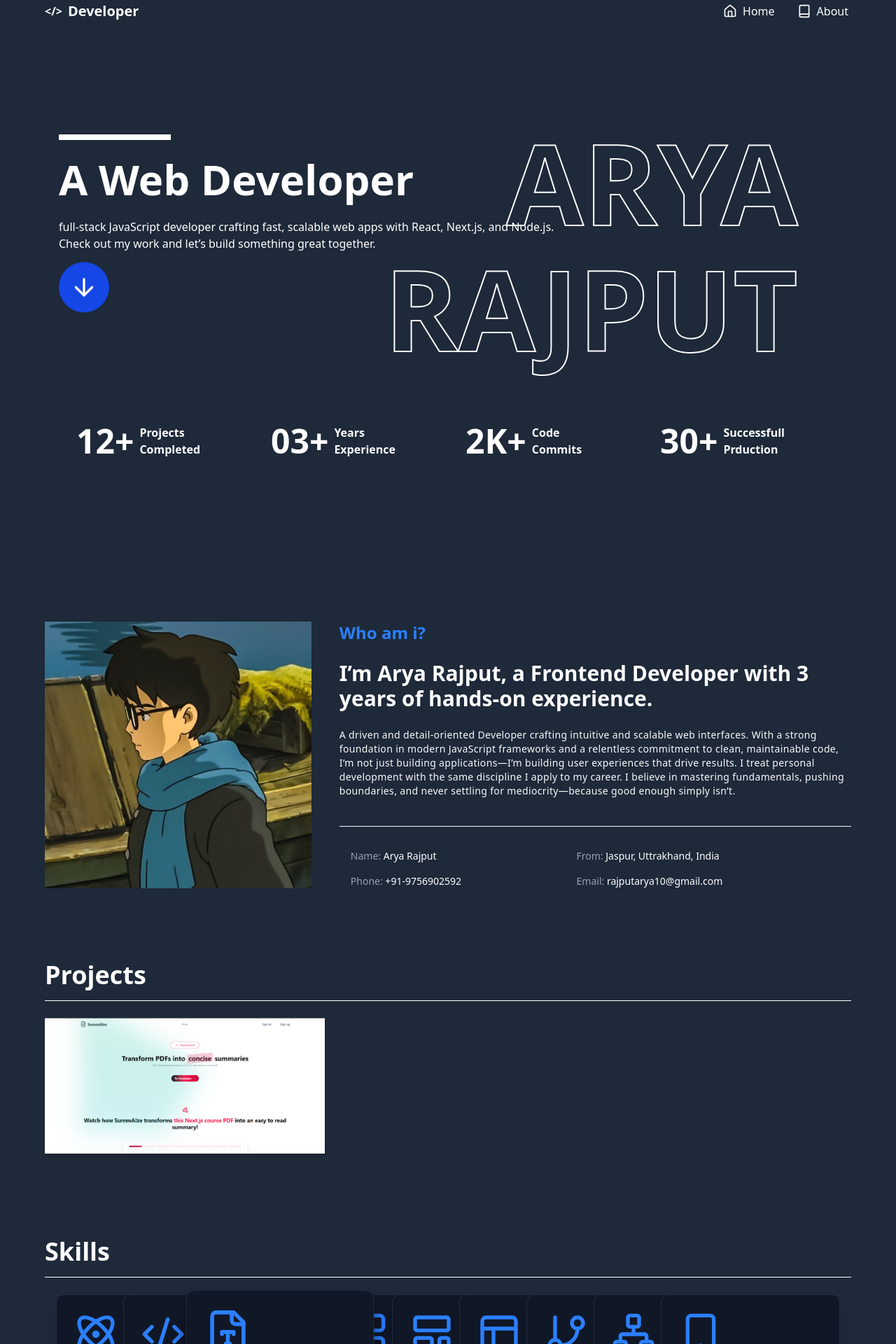
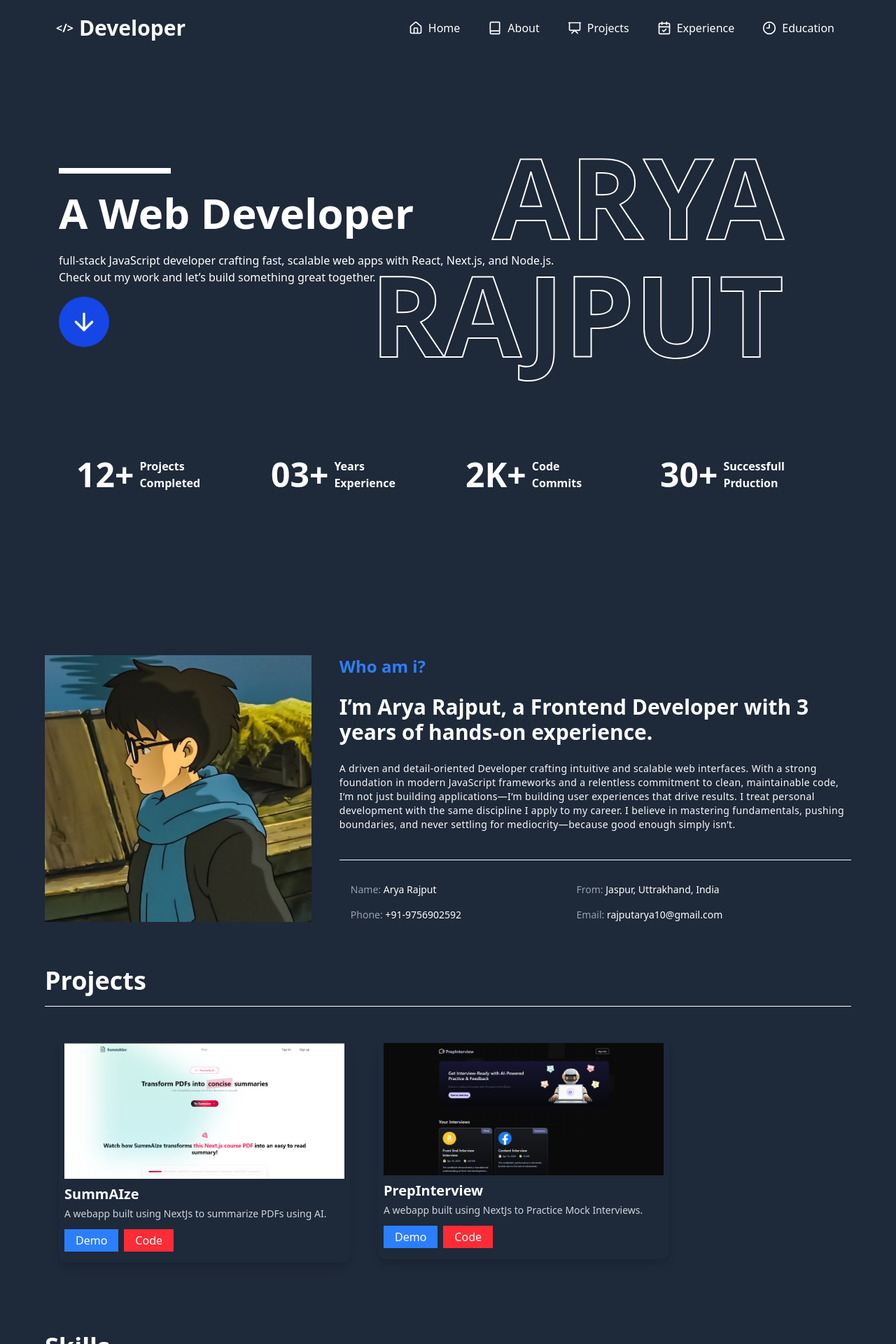
Before and after one commit to AryaRajput1/arya-rajput, a Next.js app: page / in a window 1280 px wide. Shown: the top 1920 px of the page at 70% size. Built offline with nearby package versions, Linux system fonts and the light colour scheme.

Commit message:
fix projects and navbar

```diff
--- a/src/app/components/education/Education.tsx
+++ b/src/app/components/education/Education.tsx
@@ -6,7 +6,7 @@ const Education = () => {
     const { education } = InfoAboutMe
 
     return (
-        <div className='py-10'>
+        <div className='py-10' id='education'>
             <h2 className='text-4xl font-bold border-b-1 text-white my-6 py-4'>Education</h2>
             <div className='w-full'>
                 {
--- a/src/app/components/experience/Experience.tsx
+++ b/src/app/components/experience/Experience.tsx
@@ -13,11 +13,11 @@ const Experience = () => {
     const buttonMessage = showMore ? '...Show more' : '...Show less'
 
     return (
-        <div className='py-10'>
+        <div className='py-10' id='experience'>
             <h2 className='text-4xl font-bold border-b-1 text-white my-6 py-4'>Experience</h2>
             <div id='about' className='flex justify-between text-white py-4 gap-10 flex-col md:flex-row items-center md:items-start mx-10 md:mx-0'>
                 <div className=''>
-                    <Image src="/infosys.webp" width={500} height={900} alt='Infosys building image' />
+                    <Image src="/infosys.jpg" width={500} height={900} alt='Infosys building image' />
                 </div>
                 <div className='flex flex-col gap-6 md:w-2/3 w-full'>
                     <h2 className='text-3xl font-bold'>{title}</h2>
--- a/src/app/components/header/Navbar.tsx
+++ b/src/app/components/header/Navbar.tsx
@@ -1,6 +1,7 @@
-import { Book, House } from 'lucide-react'
+'use client';
+import { Book, CalendarCheck, Clock9, House, Menu, Presentation, X } from 'lucide-react'
 import Link from 'next/link'
-import { ReactNode } from 'react'
+import { ReactNode, useState } from 'react'
 
 type NavItemsTypes = {
     name: string
@@ -17,20 +18,39 @@ const Navbar = () => {
     }, {
         name: 'About',
         href: '/#about',
-        icon: <Book  width={20} height={20} />
+        icon: <Book width={20} height={20} />
+    },
+    {
+        name: 'Projects',
+        href: '/#projects',
+        icon: <Presentation width={20} height={20} />
+    },
+    {
+        name: 'Experience',
+        href: '/#experience',
+        icon: <CalendarCheck width={20} height={20} />
+    },
+    {
+        name: 'Education',
+        href: '/#education',
+        icon: <Clock9 width={20} height={20} />
     }]
 
-    return (
-        <nav className="max-w-6xl flex justify-between items-center m-auto flex-col md:flex-row">
+    const [expandNav, setExpandNav] = useState(false)
+
+    return (<>
+        <nav className="max-w-6xl flex justify-between items-center mx-auto p-4 h-20">
             <Link href={'/'} className="logo flex gap-2 h-full items-center">
                 <span className='text-md font-bold text-white'>{logo}</span>
-                <span className='text-white text-xl font-semibold'>Developer</span>
+                <span className='text-white text-3xl font-semibold'>Developer</span>
             </Link>
-            <ul className='h-full flex text-white md:gap-6 flex-col md:flex-row mt-2 md:mt-0'>
+            <button onClick={() => setExpandNav(prev => !prev)} className='block md:hidden text-white cursor-pointer'>{expandNav ? <X /> : <Menu />}</button>
+            {/* for big screens */}
+            <ul className={` text-white gap-6 flex-row md:flex hidden`}>
                 {
                     NAV_ITEMS.map((navItem) => {
                         return <li key={navItem.name} >
-                            <Link href={navItem.href} className='flex justify-between items-center p-1 hover:bg-black gap-2'>
+                            <Link href={navItem.href} className='flex justify-center md:justify-between items-center p-1 hover:bg-black/50 rounded gap-2 px-2'>
                                 <span className='font-normal'>{navItem.icon}</span>
                                 <span>{navItem.name}</span>
                             </Link>
@@ -39,6 +59,19 @@ const Navbar = () => {
                 }
             </ul>
         </nav>
+        {expandNav && <ul className={`md:hidden bg-black/50 p-4 gap-4 text-white z-10 flex justify-center items-center flex-col `}>
+            {
+                NAV_ITEMS.map((navItem) => {
+                    return <li key={navItem.name} >
+                        <Link href={navItem.href} className='flex justify-center md:justify-between items-center p-1 hover:bg-black/50 rounded gap-2 px-2'>
+                            <span className='font-normal'>{navItem.icon}</span>
+                            <span>{navItem.name}</span>
+                        </Link>
+                    </li>
+                })
+            }
+        </ul>}
+    </>
     )
 }
 
--- a/src/app/components/hero/Hero.tsx
+++ b/src/app/components/hero/Hero.tsx
@@ -17,8 +17,8 @@ const Hero = () => {
                         <h1 className='text-3xl md:text-6xl font-semibold leading-20'>A Web Developer</h1>
                     </div>
                     <div className='text-white text-center md:text-start'>
-                        <FloatingText className='top-20 right-35 md:top-10 lg:top-35' key={'Arya'}> Arya</FloatingText>
-                        <FloatingText className='top-75 right-35 md:top-30 lg:top-80' key={'Rajput'}> Rajput</FloatingText>
+                        <FloatingText className='top-20 right-5 md:top-10 xl:right-40 lg:top-40 xl:top-40' key={'Arya'}> Arya</FloatingText>
+                        <FloatingText className='top-75 right-5 xl:right-40 md:top-30 lg:top-85 xl:top-82' key={'Rajput'}> Rajput</FloatingText>
                         full‑stack JavaScript developer crafting fast, scalable web apps with React, Next.js, and Node.js. Check out my work and let’s build something great together.
                     </div>
                     <div className='mt-4'>
--- a/src/app/components/project/ProjectCard.tsx
+++ b/src/app/components/project/ProjectCard.tsx
@@ -12,11 +12,11 @@ type ProjectCardPropTypes = {
 
 const ProjectCard = ({ title, descrption, imageSrc, demoLink, githubLink }: ProjectCardPropTypes) => {
     return (
-        <div className='shadow-md relative group'>
-            <Image src={imageSrc} alt='project-image' height={400} width={400} />
-            <div className='right-0 transition-all duration-500 bottom-0 hidden group-hover:inset-0 group-hover:block absolute bg-gray-800/70 p-3 font-medium text-white'>
-                <h1 className='text-center'>{title}</h1>
-                <div className='font-normal'>{descrption}</div>
+        <div className='shadow-lg m-5 hover:scale-105 duration-200 rounded-xl p-2'>
+            <Image className='' src={imageSrc} alt='project-image' height={400} width={400} />
+            <div className='text-white pt-2 flex flex-col gap-1'>
+                <h1 className='font-bold text-xl'>{title}</h1>
+                <div className='font-normal text-gray-300 text-sm'>{descrption}</div>
                 <div className='flex gap-2 my-2'>
                     <Link href={demoLink} className='px-4 py-1 hover:bg-blue-600 bg-blue-500 cursor-pointer'>Demo</Link>
                     <Link href={githubLink} className='px-4 py-1 hover:bg-red-600 bg-red-500 cursor-pointer'>Code</Link>
--- a/src/app/components/project/Projects.tsx
+++ b/src/app/components/project/Projects.tsx
@@ -5,14 +5,12 @@ import { InfoAboutMe } from '@/app/constants'
 const Projects = () => {
     const { projects } = InfoAboutMe
     return (
-        <div>
-            <div className='py-10'>
-                <h2 className='text-4xl font-bold border-b-1 text-white my-6 py-4'>Projects</h2>
-                <div className='flex flex-wrap flex-col md:flex-row items-center md:items-start'>
-                    {
-                        projects.map(project => <ProjectCard {...project} key={project.title} />)
-                    }
-                </div>
+        <div id='projects'>
+            <h2 className='text-4xl font-bold border-b-1 text-white my-6 py-4'>Projects</h2>
+            <div className='flex flex-wrap flex-col md:flex-row items-center md:items-start'>
+                {
+                    projects.map(project => <ProjectCard {...project} key={project.title} />)
+                }
             </div>
         </div>
     )
--- a/src/app/constants/index.ts
+++ b/src/app/constants/index.ts
@@ -97,5 +97,11 @@ export const InfoAboutMe = {
         imageSrc: "/summaize.png",
         demoLink: "https://summaize.vercel.app/",
         githubLink: "https://github.com/AryaRajput1/summaize"
+    }, {
+        title: 'PrepInterview',
+        descrption: "A webapp built using NextJs to Practice Mock Interviews.",
+        imageSrc: "/arPrepInterview.png",
+        demoLink: "https://ar-prep-interview.vercel.app/",
+        githubLink: "https://github.com/AryaRajput1/prep-interview"
     }]
 }
```
Also changed, not shown: public/arPrepInterview.png (added).
